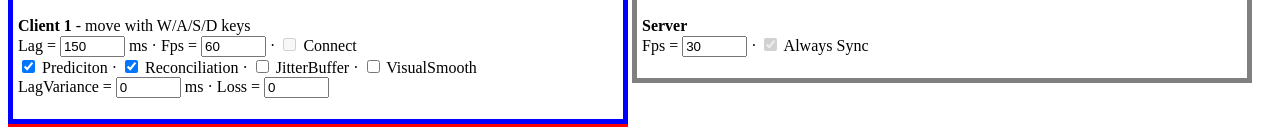
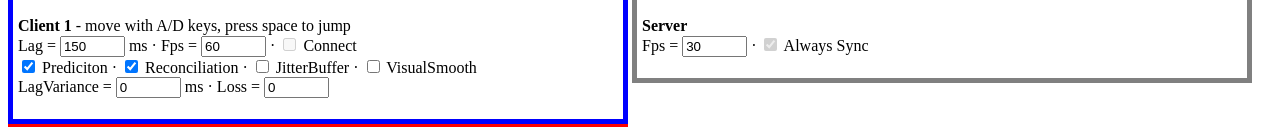
Before and after one commit to whoisfpc/CharacterMovement, a website with bundled scripts: page public/index.html in a window 1280 px wide. Shown: the part 521-648 px from the top of the page. Built offline with nearby package versions, Linux system fonts and the light colour scheme.

Commit message:
update index

```diff
--- a/public/index.html
+++ b/public/index.html
@@ -11,7 +11,7 @@
         <canvas id="canvas1" width="600" height="500"></canvas>
         <p>
             <b>Client 1</b>
-            - move with W/A/S/D keys
+            - move with A/D keys, press space to jump
             <br>
             Lag =
             <input type="text" id="client1_lag", size="5" value="150">
```
